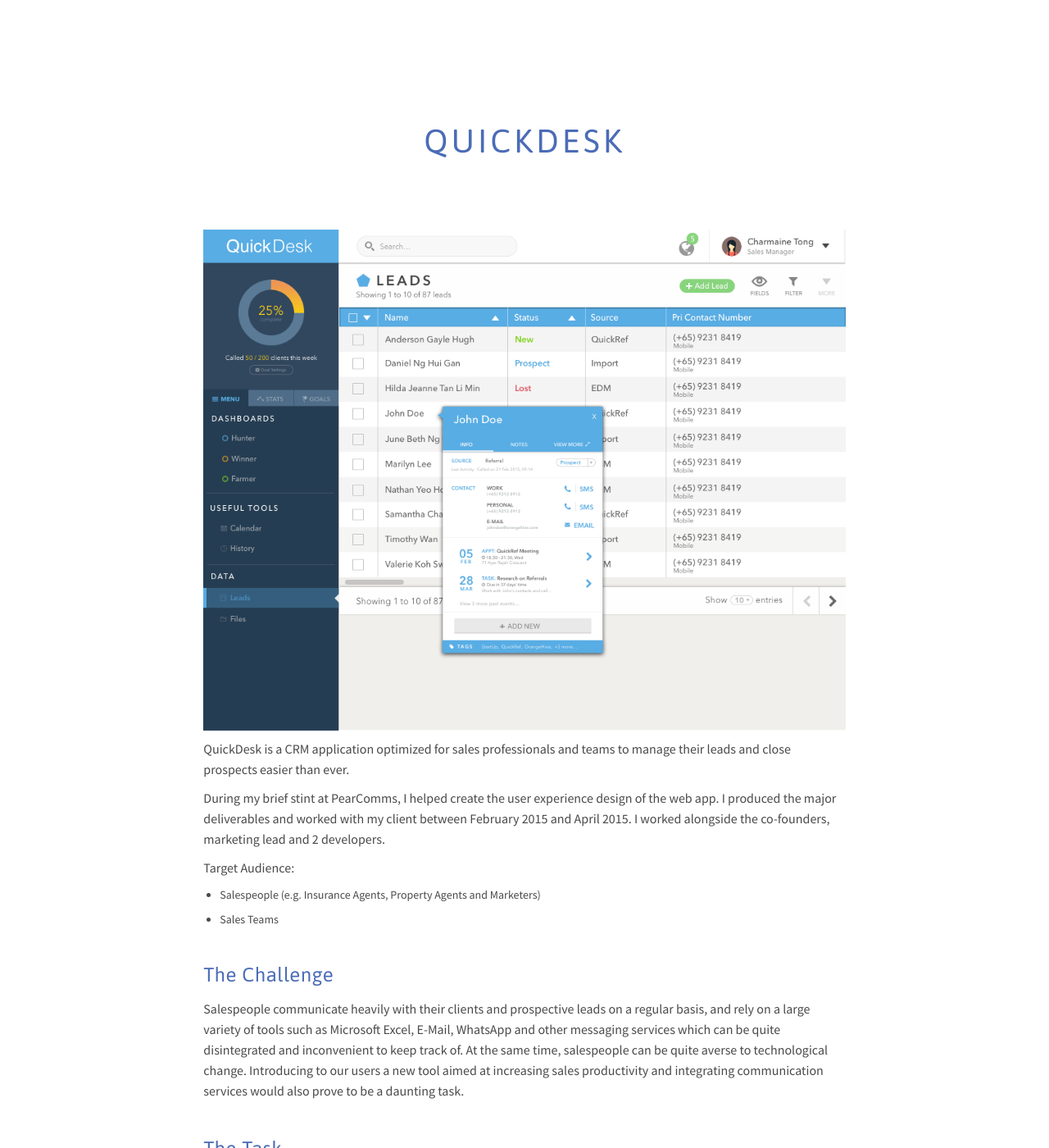
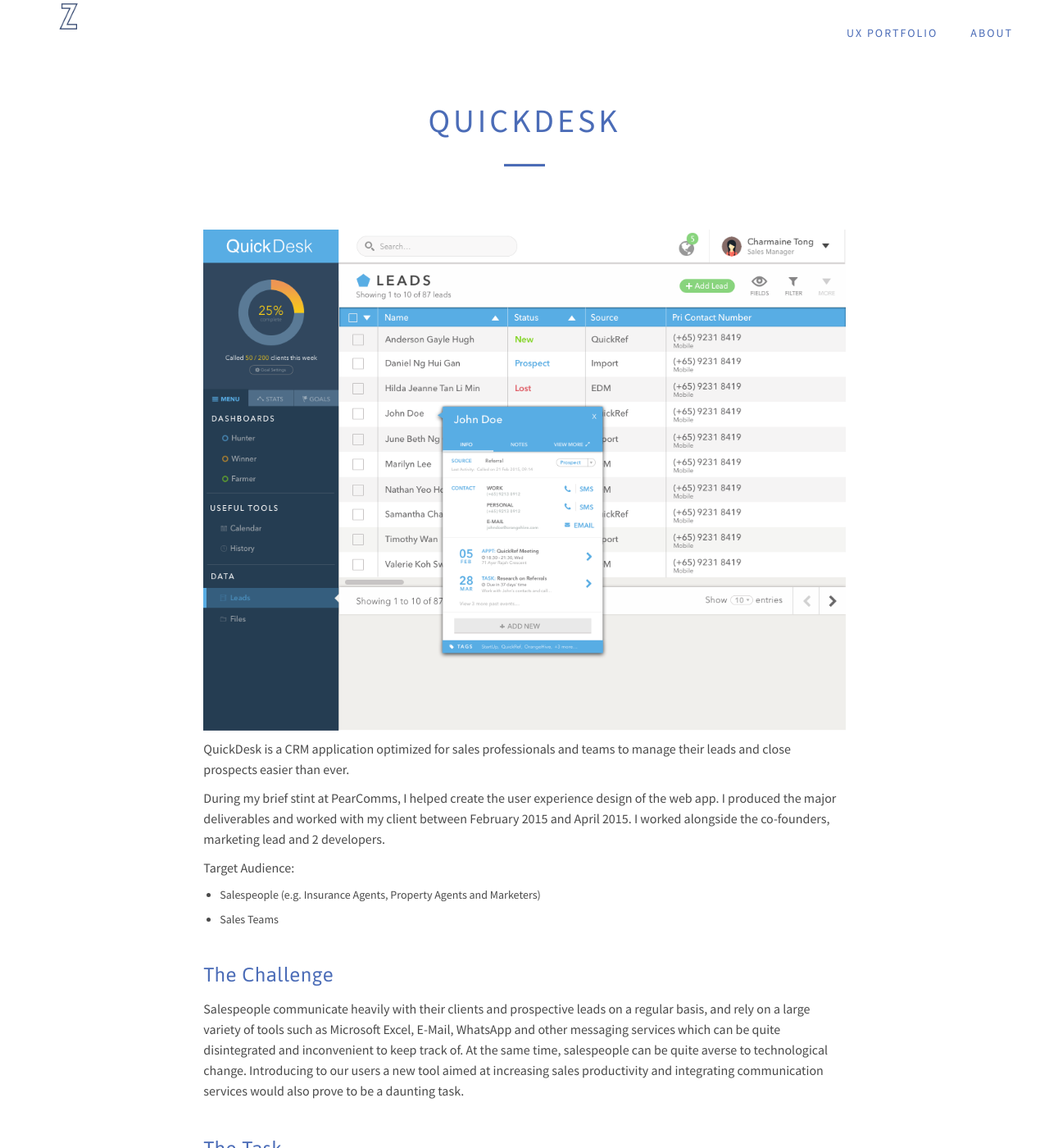
Before and after one commit to yzixuan/yzixuan.github.io, a Jekyll site: the page built from _posts/2016-08-12-quickdesk.markdown, in a window 1280 px wide and 1400 px high. Shown: the whole window at 82% size. Built offline with Jekyll 4.4.1, drawn with Linux system fonts in a browser that asks for light colours; nearby versions of some CDN libraries.

Commit message:
stylize title header for posts

```diff
--- a/_includes/title-header.html
+++ b/_includes/title-header.html
@@ -1,8 +1,9 @@
 <div id="title-header" class="section">
-  <div class="parallax">
-    <!--<img src="{{ "/img/zeeheader.png" | prepend: site.baseurl }}">!-->
-  </div>
+  <!--<div class="parallax">
+    <img src="{{ "/img/zeeheader.png" | prepend: site.baseurl }}">
+  </div>!-->
     <div class="col-xs-12 title-box">
       <h1>{{ page.title }}</h1>
+      <hr class="short-hr">
     </div>
 </div>
--- a/_sass/_header.scss
+++ b/_sass/_header.scss
@@ -116,9 +116,19 @@
     display: block;
     margin: 0;
     color: $secondary-color;
+    font-family: $base-font;
     font-size: 40px;
     text-align: center;
     text-transform: uppercase;
+  }
+
+  hr {
+    max-width: 50px;
+    text-align: center;
+    margin: auto;
+    height: 3px;
+    margin-top: 30px;
+    background-color: $secondary-color;
   }
 
   .logo {
@@ -140,7 +150,8 @@
 
 .title-box {
   position: relative;
-  top: 60%;
+  text-align: center;
+  top: 50%;
 }
 
 /******* CUSTOM GRID SIZE FOR EXTRA LARGE DEVICES *******/
--- a/_sass/_portfolio.scss
+++ b/_sass/_portfolio.scss
@@ -10,7 +10,7 @@
   padding: 0px;
   //border-radius: 4px;
   position: relative;
-  margin-top: 30px;
+  margin: 30px 10px;
   box-shadow:0px 25px 50px rgba(0,0,0,.5);
   max-width: 100%;
 
```
Also changed, not shown: _layouts/post.html (+0 -10 lines).
